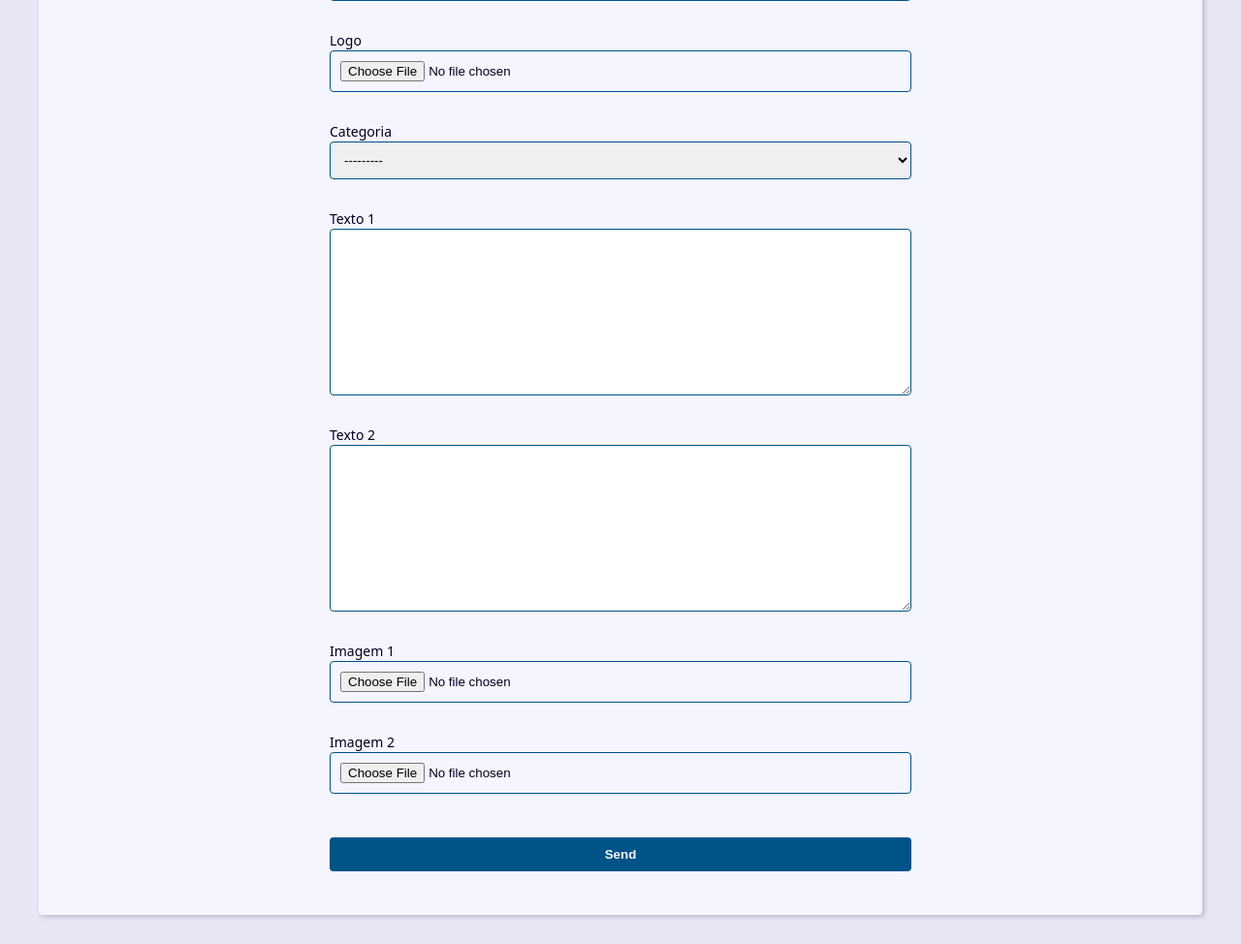
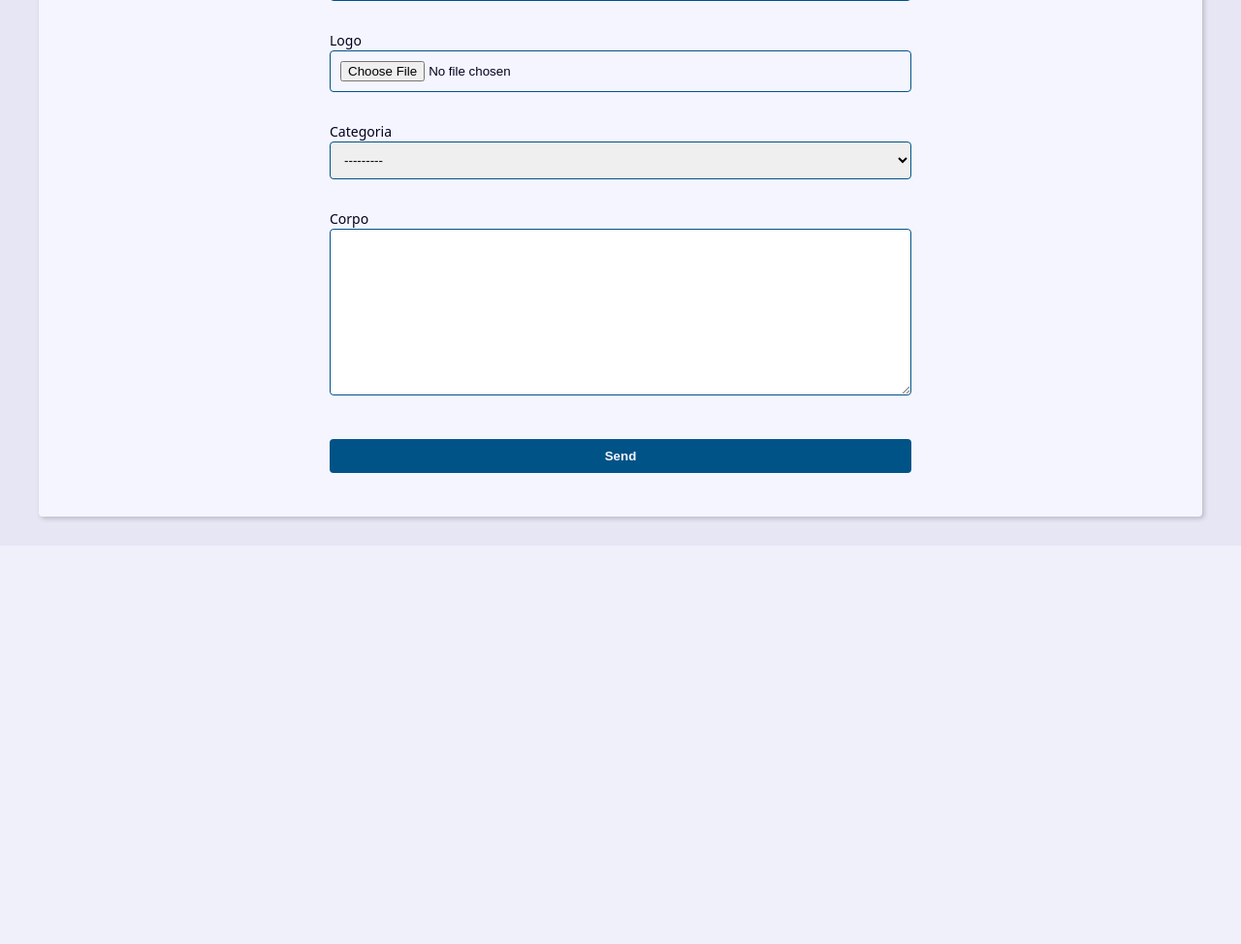
Before and after one commit to agostin-afk/tinder_de_projetos, a Django app: page /create/ in a window 1280 px wide. Shown: the part 673-1647 px from the top of the page at 97% size. After the commit the page ends 1212 px from the top, so only its background shows below. Run offline with Django 5.2, Linux system fonts and the light colour scheme; tables that the repository leaves empty hold one stand-in row (values such as "Sample post"); some libraries are stand-ins or nearby versions.

Commit message:
models para corpo single_projetos

```diff
--- a/projetos/forms.py
+++ b/projetos/forms.py
@@ -8,22 +8,6 @@ from django.contrib.auth import password_validation
 
 class Projetoforms(forms.ModelForm):
     logo = forms.ImageField(
-        widget= forms.FileInput(
-            attrs= {
-                'accept': 'iamge/*',
-            }
-        ),
-        required= False,
-    )
-    imagem_1 = forms.ImageField(
-        widget= forms.FileInput(
-            attrs= {
-                'accept': 'iamge/*',
-            }
-        ),
-        required= False,
-    )
-    imagem_2 = forms.ImageField(
         widget= forms.FileInput(
             attrs= {
                 'accept': 'iamge/*',
@@ -54,10 +38,7 @@ class Projetoforms(forms.ModelForm):
             'descricao',
             'logo',
             'categoria',
-            'texto_1',
-            'texto_2',
-            'imagem_1',
-            'imagem_2',
+            'corpo',
                 )
     def clean(self):
         #cleaned_data = self.cleaned_data
--- a/projetos/models.py
+++ b/projetos/models.py
@@ -1,7 +1,7 @@
 from django.db import models
 from django.utils import timezone
 from django.contrib.auth.models import User
-
+from ckeditor.fields import RichTextField
 
 class Categoria(models.Model):
     name = models.CharField(max_length=50)
@@ -22,10 +22,7 @@ class Projetos(models.Model):
     logo = models.ImageField(blank=True,upload_to='picture/%Y/%m')
     categoria = models.ForeignKey(Categoria, on_delete=models.SET_NULL, null=True, blank=True)
     criador = models.ForeignKey(User, on_delete=models.SET_NULL, null=True, blank=True)
-    texto_1 = models.TextField(blank=True)
-    texto_2 = models.TextField(blank=True)
-    imagem_1 = models.ImageField(blank=True,upload_to='picture/%Y/%m')
-    imagem_2 = models.ImageField(blank=True,upload_to='picture/%Y/%m')
+    corpo = RichTextField(blank=True, null=True)
 
     class Meta():
         verbose_name = 'Projeto'
--- a/projetos/templates/projetos/create.html
+++ b/projetos/templates/projetos/create.html
@@ -12,6 +12,7 @@
     {% csrf_token %}
   <div class="form-content">
     {% for field in form %}
+      {{form.media}}
       <div class="form-group">
         <label for="{{field.id_for_label}}">{{field.label}}</label>
         {{field}}
--- a/tinder/settings.py
+++ b/tinder/settings.py
@@ -21,6 +21,7 @@ INSTALLED_APPS = [
     'django.contrib.staticfiles',
     'projetos',
     'usuarios',
+    'ckeditor',
 ]
 
 MIDDLEWARE = [
```
Also changed, not shown: projetos/templates/projetos/single_projeto.html (+1 -11 lines), projetos/migrations/0007_remove_projetos_imagem_1_remove_projetos_imagem_2_and_more.py (added), projetos/migrations/0008_projetos_corpo.py (added).
